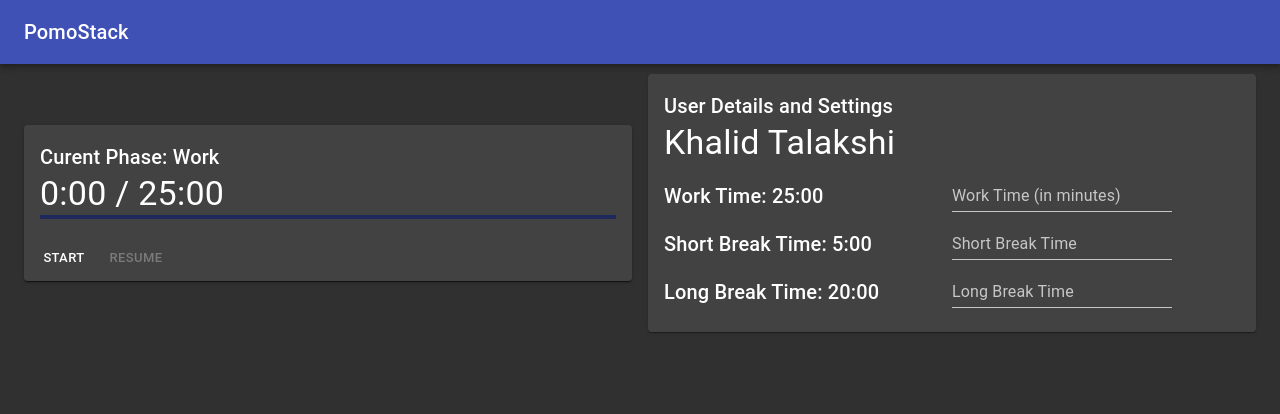
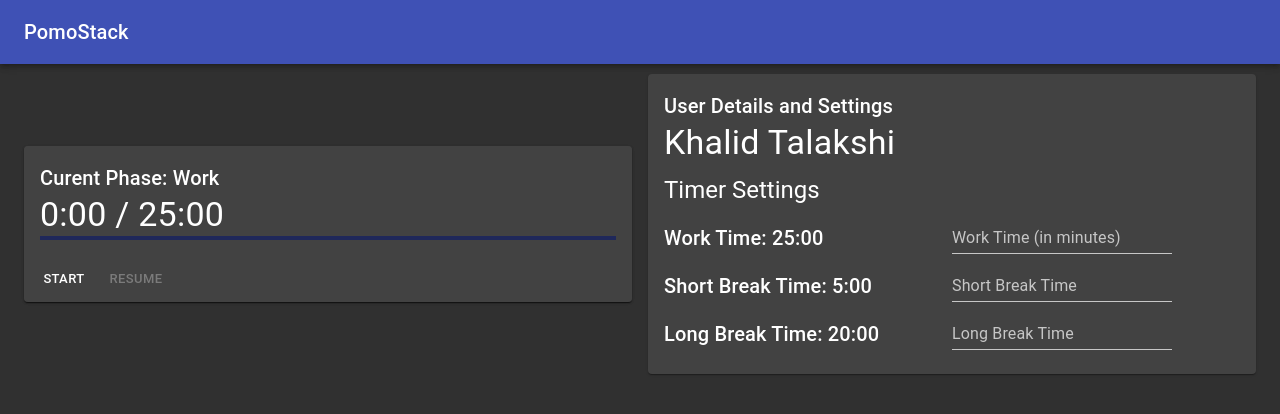
Before and after one commit to khalid-talakshi/PomoStack, a React (Create React App) app: page / in a window 1280 px wide. Shown: the top 414 px of the page. Built offline with nearby package versions, Linux system fonts and the light colour scheme.

Commit message:
Created TimerSettings component

```diff
--- a/src/app/components/UserDetails/UserDetails.tsx
+++ b/src/app/components/UserDetails/UserDetails.tsx
@@ -10,6 +10,7 @@ import {
   createStyles,
   Grid,
 } from "@material-ui/core";
+import { TimerSettings } from './components';
 
 export interface Props {
   name: string;
@@ -52,56 +53,8 @@ function UserDetails({
       <CardContent>
         <Typography variant="h6">User Details and Settings</Typography>
         <Typography variant="h4">{name}</Typography>
-        <Grid container>
-          <Grid item xs={6} className={classes.gridText}>
-            <Typography variant="h6">
-              Work Time: {workTimeString}
-            </Typography>
-          </Grid>
-          <Grid item xs={6}>
-            <TextField
-              id="workTimeInput"
-              label="Work Time (in minutes)"
-              onChange={(e) => {
-                if (formatTimePattern.test(e.target.value)) {
-                  handleChangeWorkTimeString(e.target.value);
-                }
-              }}
-            />
-          </Grid>
-          <Grid item xs={6} className={classes.gridText}>
-            <Typography variant="h6">
-              Short Break Time: {shortBreakTimeString}
-            </Typography>
-          </Grid>
-          <Grid item xs={6}>
-            <TextField
-              id="shortBreakTimeInput"
-              label="Short Break Time"
-              onChange={(e) => {
-                if (formatTimePattern.test(e.target.value)) {
-                  handleChangeShortBreakTimeString(e.target.value);
-                }
-              }}
-            />
-          </Grid>
-          <Grid item xs={6} className={classes.gridText}>
-            <Typography variant="h6">
-              Long Break Time: {longBreakTimeString}
-            </Typography>
-          </Grid>
-          <Grid item xs={6}>
-            <TextField
-              id="longBreakTimeInput"
-              label="Long Break Time"
-              onChange={(e) => {
-                if (formatTimePattern.test(e.target.value)) {
-                  handleChangeLongBreakTimeString(e.target.value);
-                }
-              }}
-            />
-          </Grid>
-        </Grid>
+        <Typography variant="h5" style={{ paddingTop: '10px' }}>Timer Settings</Typography>
+        <TimerSettings workTimeString={workTimeString} shortBreakTimeString={shortBreakTimeString} longBreakTimeString={longBreakTimeString} handleChangeWorkTimeString={handleChangeWorkTimeString} handleChangeShortBreakTimeString={handleChangeShortBreakTimeString} handleChangeLongBreakTimeString={handleChangeLongBreakTimeString} />
       </CardContent>
     </Card>
   );
--- /dev/null
+++ b/src/app/components/UserDetails/components/TimerSettings/TimerSettings.tsx
@@ -0,0 +1,96 @@
+import React from "react";
+import {
+    Card,
+    Typography,
+    CardContent,
+    CardActions,
+    TextField,
+    makeStyles,
+    Theme,
+    createStyles,
+    Grid,
+} from "@material-ui/core";
+
+export interface Props {
+    workTimeString: string;
+    shortBreakTimeString: string;
+    longBreakTimeString: string;
+    handleChangeWorkTimeString: (data: string) => void;
+    handleChangeShortBreakTimeString: (data: string) => void;
+    handleChangeLongBreakTimeString: (data: string) => void;
+}
+
+const useStyles = makeStyles((theme: Theme) =>
+    createStyles({
+        gridText: {
+            display: "flex",
+            alignItems: "flex-end",
+        }
+    })
+);
+
+function TimerSettings({
+    workTimeString,
+    handleChangeWorkTimeString,
+    shortBreakTimeString,
+    handleChangeShortBreakTimeString,
+    longBreakTimeString,
+    handleChangeLongBreakTimeString,
+}: Props) {
+    const formatTimePattern = RegExp("^([0-1]?[0-9]|2[0-3]):[0-5][0-9]$");
+    const classes = useStyles();
+    return (
+        <Grid container>
+            <Grid item xs={6} className={classes.gridText}>
+                <Typography variant="h6">
+                    Work Time: {workTimeString}
+                </Typography>
+            </Grid>
+            <Grid item xs={6}>
+                <TextField
+                    id="workTimeInput"
+                    label="Work Time (in minutes)"
+                    onChange={(e) => {
+                        if (formatTimePattern.test(e.target.value)) {
+                            handleChangeWorkTimeString(e.target.value);
+                        }
+                    }}
+                />
+            </Grid>
+            <Grid item xs={6} className={classes.gridText}>
+                <Typography variant="h6">
+                    Short Break Time: {shortBreakTimeString}
+                </Typography>
+            </Grid>
+            <Grid item xs={6}>
+                <TextField
+                    id="shortBreakTimeInput"
+                    label="Short Break Time"
+                    onChange={(e) => {
+                        if (formatTimePattern.test(e.target.value)) {
+                            handleChangeShortBreakTimeString(e.target.value);
+                        }
+                    }}
+                />
+            </Grid>
+            <Grid item xs={6} className={classes.gridText}>
+                <Typography variant="h6">
+                    Long Break Time: {longBreakTimeString}
+                </Typography>
+            </Grid>
+            <Grid item xs={6}>
+                <TextField
+                    id="longBreakTimeInput"
+                    label="Long Break Time"
+                    onChange={(e) => {
+                        if (formatTimePattern.test(e.target.value)) {
+                            handleChangeLongBreakTimeString(e.target.value);
+                        }
+                    }}
+                />
+            </Grid>
+        </Grid>
+    )
+}
+
+export default TimerSettings;
--- /dev/null
+++ b/src/app/components/UserDetails/components/TimerSettings/index.ts
@@ -0,0 +1 @@
+export {default} from './TimerSettings';
--- /dev/null
+++ b/src/app/components/UserDetails/components/index.ts
@@ -0,0 +1 @@
+export {default as TimerSettings} from './TimerSettings'
```
